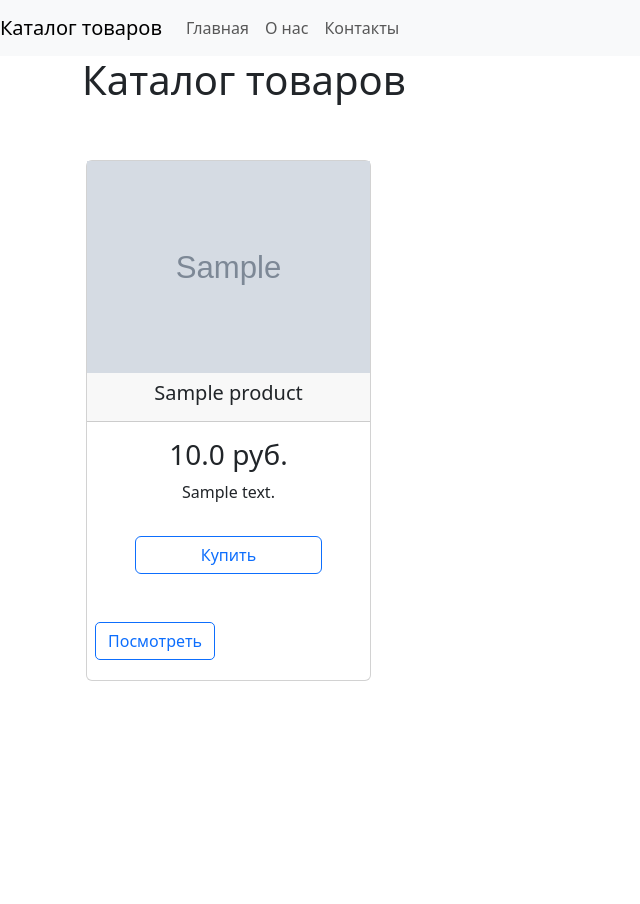
After one commit to serg-asabaev/web_project1, a Django app: page /products/list/ in a window 1280 px wide. The commit adds this page. Shown: the whole page, without its empty margins (0-640 px from the left). Run offline with Django 5.2, Linux system fonts and the light colour scheme; tables that the repository leaves empty hold one stand-in row (values such as "Sample post"); grey boxes marked "Sample" are stand-in pictures; parts of the project's set-up code (start-up, migrations or seed data) failed here and were passed over; some libraries are stand-ins or nearby versions.

Commit message:
added inner links between pages

```diff
--- a/catalog/templates/base.html
+++ b/catalog/templates/base.html
@@ -8,10 +8,9 @@
     <link href="{% static 'css/bootstrap.min.css' %}" rel="stylesheet"/>
 </head>
 <body>
-    <nav>
-        {% block menu %}
-        {% endblock %}
-    </nav>
+<header>
+   {% include 'includes/menu.html'%}
+</header>
     <div class="container mb-5" style="height:100vh">
         {% block content %} {% endblock %}
     </div>
--- /dev/null
+++ b/catalog/templates/includes/menu.html
@@ -0,0 +1,19 @@
+<nav class="navbar navbar-expand-lg navbar-light bg-light">
+    <a class="navbar-brand" href="#">Каталог товаров</a>
+    <button class="navbar-toggler" type="button" data-toggle="collapse" data-target="#navbarNav" aria-controls="navbarNav" aria-expanded="false" aria-label="Toggle navigation">
+      <span class="navbar-toggler-icon"></span>
+    </button>
+    <div class="collapse navbar-collapse" id="navbarNav">
+      <ul class="navbar-nav">
+          <li class="nav-item active">
+              <a class="nav-link" href="#">Главная</a>
+          </li>
+          <li class="nav-item">
+              <a class="nav-link" href="#">О нас</a>
+          </li>
+          <li class="nav-item">
+              <a class="nav-link" href="#">Контакты</a>
+          </li>
+      </ul>
+    </div>
+</nav>
--- /dev/null
+++ b/catalog/templates/products_list.html
@@ -0,0 +1,38 @@
+{% extends 'base.html' %}
+
+{% block title %}\Подробная информация о товаре{% endblock %}
+
+{% block content %}
+
+<h1> Каталог товаров </h1>
+<!--{{ product }}-->
+
+
+<div class="row text-center mb-5" style="grid-template-columns: 1fr 1fr 1fr;">
+    {% for product in products %}
+    <div class="card col-3 mt-5 mx-3 px-0 pb-3">
+    {% if product.image %}
+        <img src="{{ product.image.url }}" alt="..." style="max-width: 500px;">
+    {% endif %}
+      <div class="card-header">
+          <h5 class="card-title">{{ product.name }}</h5>
+      </div>
+      <div class="card-body">
+          <h3>{{ product.price }} руб.</h3>
+          <p>{{ product.description|truncatechars:100 }}</p>
+      </div>
+      <button type="button" class="btn btn-outline-primary mx-5">Купить</button>
+       <div class="row pb-1 mt-5 px-2">
+            <div class="col-4">
+                <a class="btn btn-outline-primary" style="border-radius:5px" href="{% url 'catalog:products_detail' product.pk %}" role="button">
+                    Посмотреть
+                </a>
+            </div>
+            <div class="col-6"></div>
+        </div>
+    </div>
+    {% endfor %}
+</div>
+
+
+{% endblock %}
--- a/catalog/urls.py
+++ b/catalog/urls.py
@@ -6,6 +6,6 @@ app_name = 'catalog'
 urlpatterns = [
     path('', views.index, name='index'),
     path('contacts/', views.contacts, name='contacts'),
-    path('product/details/<int:pk>/', views.product_details, name='product_details'),
-    path('product/list/', views.product_list, name='products_list')
+    path('products/detail/<int:pk>/', views.product_details, name='products_detail'),
+    path('products/list/', views.product_list, name='products_list')
 ]
```
Also changed, not shown: catalog/templates/product_details.html (+7 -2 lines), media/product/images/AtomicHeart_sample.jpg (added), media/product/images/LostArk_sample.jpg (added).
